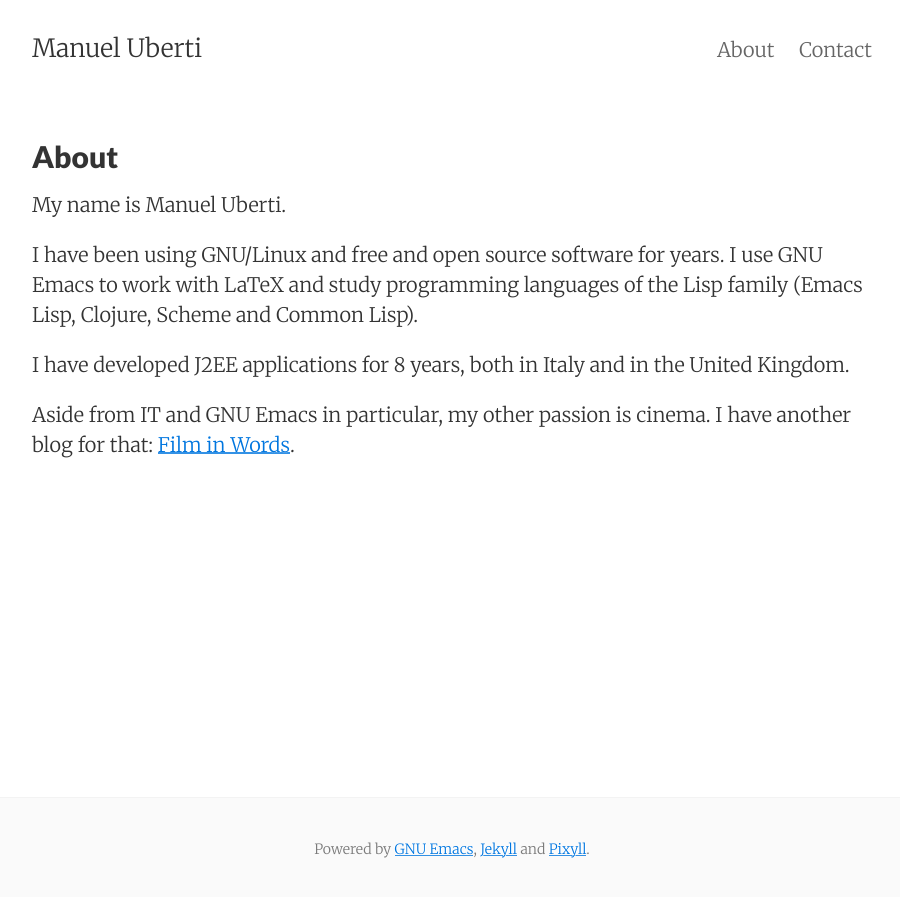
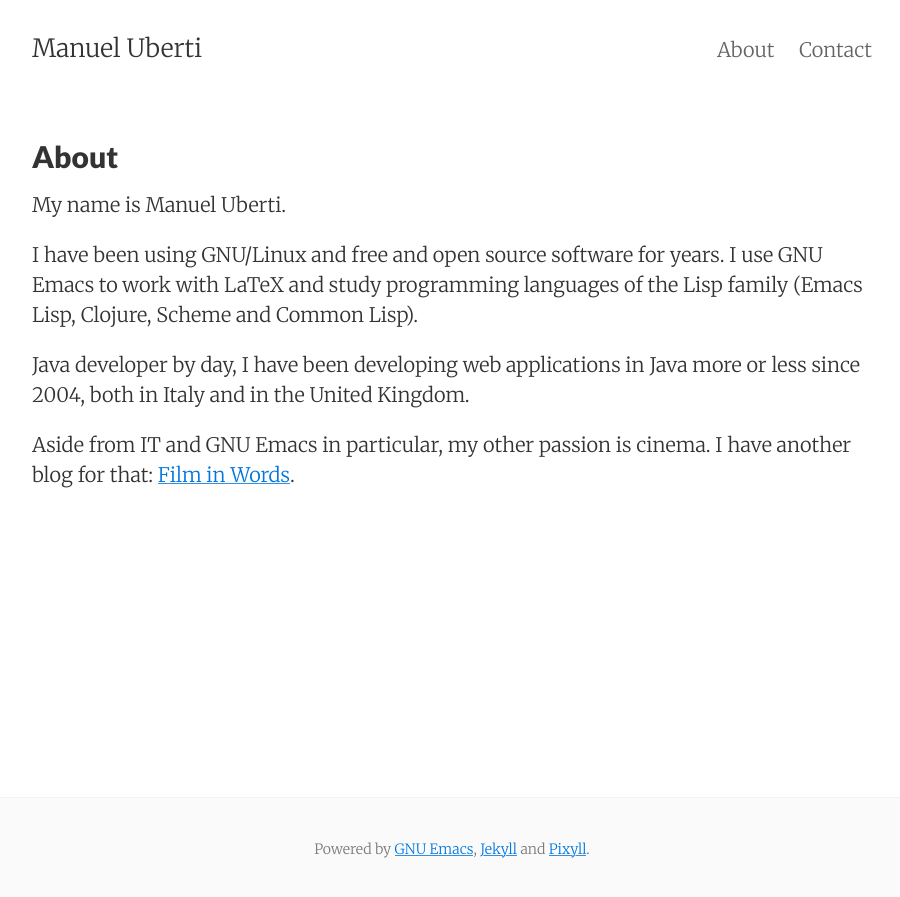
Before and after one commit to manuel-uberti/manuel-uberti.github.io, a Jekyll site: the page built from about.md, in a window 1280 px wide. Shown: the top 897 px of the page, without its empty margins (188-1088 px from the left). Built offline with Jekyll 4.4.1, drawn with Linux system fonts in a browser that asks for light colours.

Commit message:
Update about

```diff
--- a/about.md
+++ b/about.md
@@ -11,8 +11,8 @@ I have been using GNU/Linux and free and open source software for years. I use
 GNU Emacs to work with LaTeX and study programming languages of the Lisp family
 (Emacs Lisp, Clojure, Scheme and Common Lisp).
 
-I have developed J2EE applications for 8 years, both in Italy and in the United
-Kingdom.
+Java developer by day, I have been developing web applications in Java more or
+less since 2004, both in Italy and in the United Kingdom.
 
 Aside from IT and GNU Emacs in particular, my other passion is cinema. I have
 another blog for that: [Film in Words](https://filmsinwords.wordpress.com/).
```
